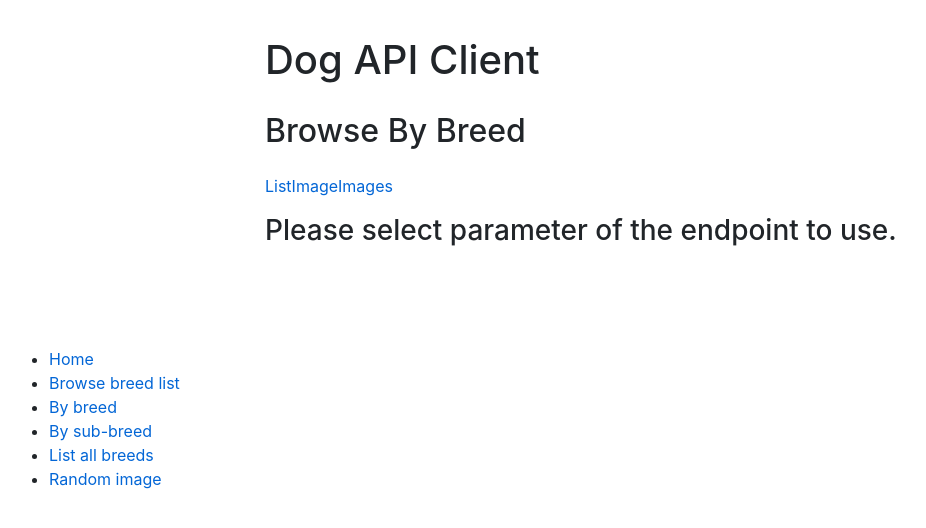
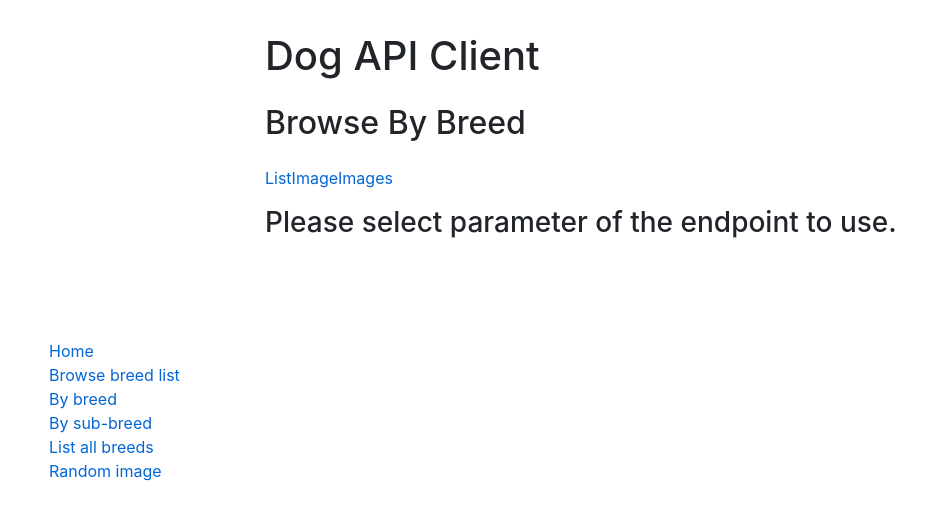
Before and after one commit to Aemilivs/Dog-API-UI, a React (Create React App) app: page /by-breed in a window 1280 px wide. Shown: the top 528 px of the page, without its empty margins (23-949 px from the left). Built offline with nearby package versions, Linux system fonts and the light colour scheme.

Commit message:
Small refactoring.

```diff
--- a/src/components/Layout.css
+++ b/src/components/Layout.css
@@ -13,7 +13,7 @@ header {
     grid-template-rows: minmax(max-content, 2fr) 6fr 2fr;
     grid-gap: 1em;
     align-items: center;
-    height: calc(100vh - 10px);
+    height: calc(90vh - 10px);
 }
 
 .endpoint {
@@ -33,6 +33,10 @@ header {
     grid-row: 2/3;
 }
 
+.endpoints li {
+    list-style: none;
+}
+
 .parameters {
     grid-column-start: 1;
     grid-row-start: 2;
--- a/src/components/endpoints/parameters/ByBreedParameters.js
+++ b/src/components/endpoints/parameters/ByBreedParameters.js
@@ -1,5 +1,5 @@
 import React, { Component } from 'react';
-import { Link, NavLink } from 'react-router-dom';
+import { NavLink } from 'react-router-dom';
 
 export class ByBreedParameters extends Component {
     static displayName = ByBreedParameters.name;
--- a/src/components/endpoints/parameters/RandomImageParameters.js
+++ b/src/components/endpoints/parameters/RandomImageParameters.js
@@ -1,5 +1,5 @@
 import React, { Component } from 'react';
-import { Link, NavLink } from 'react-router-dom';
+import { NavLink } from 'react-router-dom';
 
 export class RandomImageParameters extends Component {
     static displayName = RandomImageParameters.name;
```
